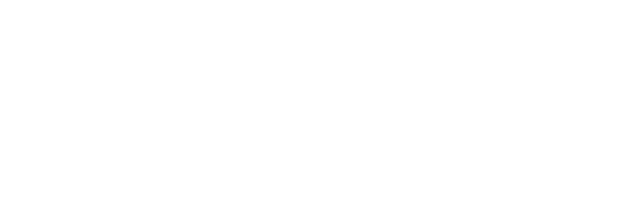
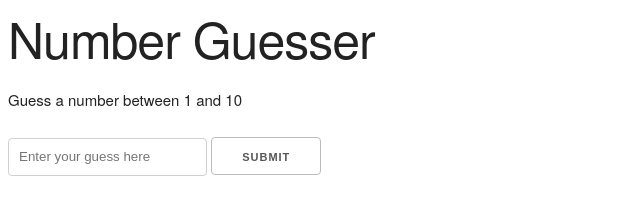
Before and after one commit to suzanamelomoraes/number-guesser, a website: page index.html in a window 1280 px wide. Shown: the whole page, without its empty margins (0-640 px from the left). Drawn offline with nearby package versions, Linux system fonts and the light colour scheme.

Commit message:
create game interface including title, instruction, input value and submit button

```diff
--- a/index.html
+++ b/index.html
@@ -7,11 +7,18 @@
     <meta http-equiv="X-UA-Compatible" content="ie=edge">
     <link rel="stylesheet" href="https://cdnjs.cloudflare.com/ajax/libs/skeleton/2.0.4/skeleton.css"
         integrity="sha256-ECB9bbROLGm8wOoEbHcHRxlHgzGqYpDtNTgDTyDz0wg=" crossorigin="anonymous" />
-    <title>Document</title>
+    <title>Number Guesser</title>
 </head>
 
 <body>
-
+    <div class="container"></div>
+    <h1>Number Guesser</h1>
+    <div id="game">
+        <p>Guess a number between <span class="min-num">1</span> and <span class="max-num">10</span></p>
+        <input type="number" id="guess-input" placeholder="Enter your guess here">
+        <input type="submit" value="submit" id="guess-value">
+        <p class="message"></p>
+    </div>
 </body>
 
 </html>
```
